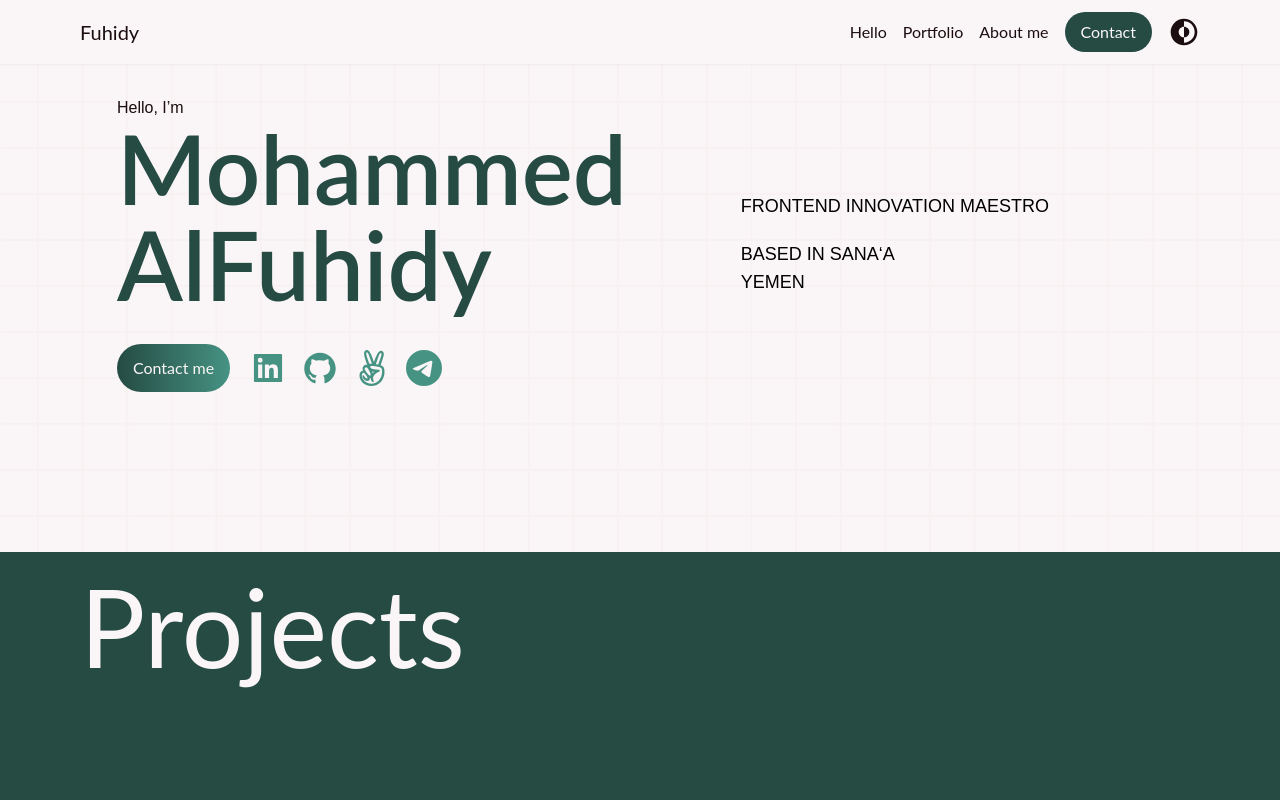
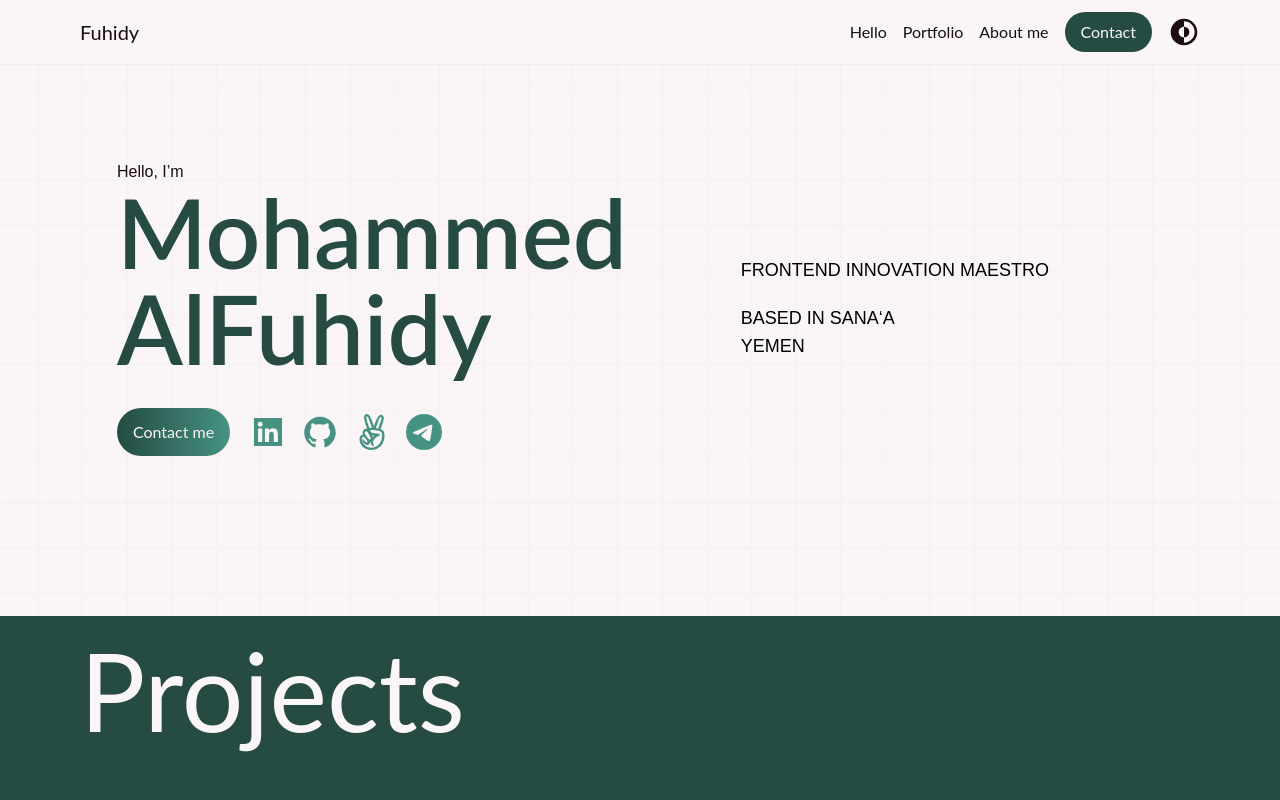
Before and after one commit to Mofuhidy/portfolio-0.1, a React (Create React App) app: page / in a window 1280 px wide. Shown: the top 800 px of the page. Built offline with nearby package versions, Linux system fonts and the light colour scheme.

Commit message:
Fix the landing page

```diff
--- a/src/components/Hello.js
+++ b/src/components/Hello.js
@@ -11,7 +11,7 @@ function Hello() {
   }, []);
 
   return (
-    <section className="landing md:px-20 py-0 px-4" id="home">
+    <section className="landing md:px-20 py-0 px-4 pt-16" id="home">
       <div className="flex flex-col sm:flex-row sm:items-center items-start sm:gap-10 gap-5 justify-around">
         <div className=" mt-24 flex flex-col sm:gap-5 sm:relative md:relative">
 
```
